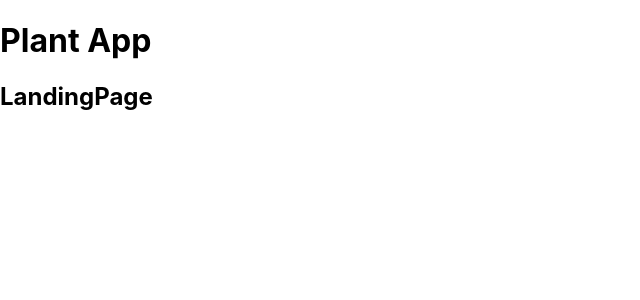
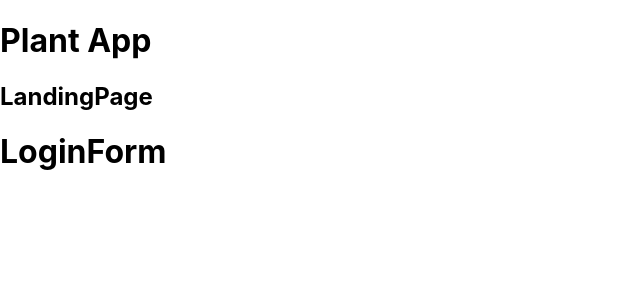
Before and after one commit to lduvnas/plant-app, a React (Create React App) app: page / in a window 1280 px wide. Shown: the top 300 px of the page, without its empty margins (0-640 px from the left). Built offline with nearby package versions, Linux system fonts and the light colour scheme.

Commit message:
Add LoginForm component

```diff
--- /dev/null
+++ b/src/components/LoginForm/LoginForm.jsx
@@ -0,0 +1,12 @@
+import React from "react";
+import * as S from "./styled";
+
+const LoginForm = () => {
+  return (
+    <S.Container>
+      <h1>LoginForm</h1>
+    </S.Container>
+  );
+};
+
+export default LoginForm;
--- /dev/null
+++ b/src/components/LoginForm/index.js
@@ -0,0 +1,3 @@
+import LoginForm from "./LoginForm";
+
+export default LoginForm;
--- /dev/null
+++ b/src/components/LoginForm/styled.js
@@ -0,0 +1,3 @@
+import styled from "styled-components";
+
+export const Container = styled.div``;
--- a/src/pages/LandingPage/LandingPage.jsx
+++ b/src/pages/LandingPage/LandingPage.jsx
@@ -1,10 +1,12 @@
 import React from "react";
 import * as S from "./styled";
+import LoginForm from "../../components/LoginForm";
 
 const LandingPage = () => {
   return (
     <S.Container>
       <h2>LandingPage</h2>
+      <LoginForm />
     </S.Container>
   );
 };
```
